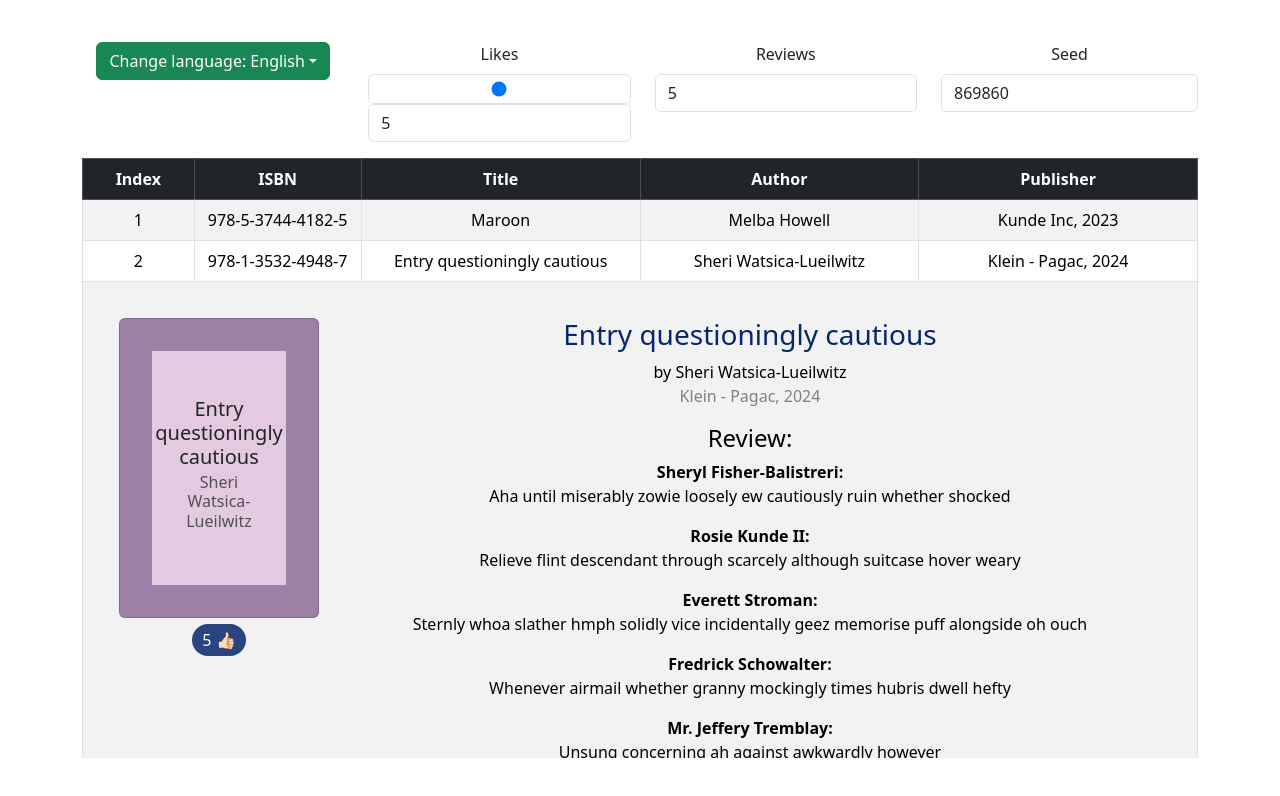
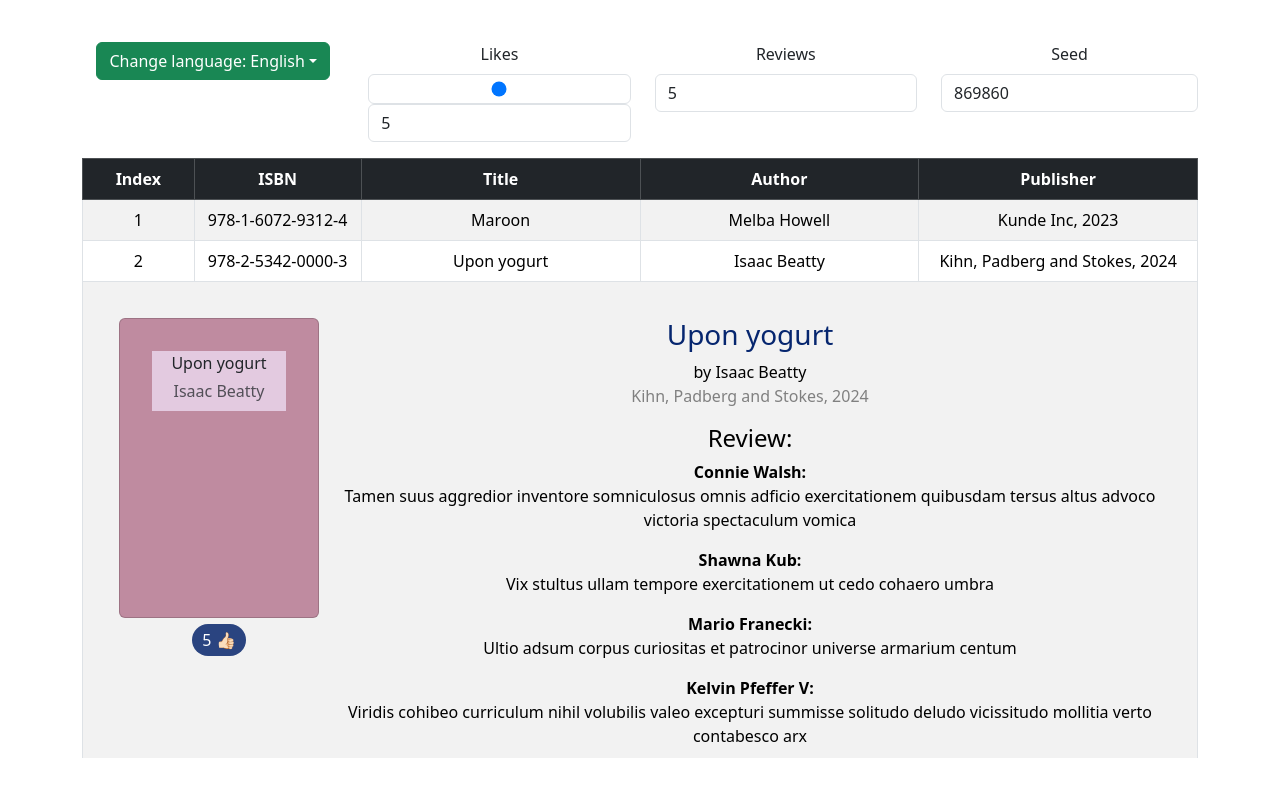
Before and after one commit to Oksana-bondareva/books-info, a React (Vite) app: page / in a window 1280 px wide. Both pictures are taken after a click on the element 640 px from the left and 261 px from the top of the page. Shown: the top 796 px of the page. Built offline with nearby package versions, Linux system fonts and the light colour scheme.

Commit message:
feat: add seed for review and random books images

```diff
--- a/package.json
+++ b/package.json
@@ -21,6 +21,7 @@
   },
   "devDependencies": {
     "@eslint/js": "^9.13.0",
+    "@types/faker": "^6.6.8",
     "@types/node": "^22.10.0",
     "@types/react": "^18.3.12",
     "@types/react-dom": "^18.3.1",
--- a/src/components/BookCover.tsx
+++ b/src/components/BookCover.tsx
@@ -1,12 +1,13 @@
 import { BookCoverProps } from "../types/types";
 
-const BookCover: React.FC<BookCoverProps> = ({ title, author }) => {
+const BookCover: React.FC<BookCoverProps> = ({ title, author, imageUrl }) => {
+
     return (
-        <div className="card" style={{ width: '200px', height: '300px', backgroundColor: '#9c80a6', marginBottom: '10px' }}>
-            <div className="card-body d-flex flex-column justify-content-center align-items-center" style={{backgroundColor: '#e3cae0'}}>
-                <h5 className="card-title text-center">{title}</h5>
-                <h6 className="card-subtitle mb-2 text-muted text-center">{author}</h6>
-            </div>
+        <div className="card" style={{ width: '200px', height: '300px', marginBottom: '10px', backgroundImage: `url(${imageUrl})`, objectFit: 'cover'}}>
+                <div className="d-flex flex-column justify-content-center align-items-center" style={{ backgroundColor: '#e3cae0' }}>
+                    <span className="card-title text-center">{title}</span>
+                    <span className="card-subtitle mb-2 text-muted text-center">{author}</span>
+                </div>
         </div>
     );
 };
--- a/src/components/BooksTable.tsx
+++ b/src/components/BooksTable.tsx
@@ -29,10 +29,17 @@ const languages: { [key: string]: string } = {
     de: 'German',
 };
 
-const generateReview = (rng: () => number) => {
+const generateReview = (seed: any, index: number) => {
+    const nameRng = seedrandom(`${seed}-name-${index}`);
+    const reviewRng = seedrandom(`${seed}-review-${index}`);
+    faker.seed(nameRng.int32());
+    const name = faker.person.fullName();
+    faker.seed(reviewRng.int32());
+    const review = capitalizeTitle(faker.lorem.words(Math.floor(reviewRng() * 10) + 6));
+
     return {
-        name: faker.person.fullName(),
-        review: capitalizeTitle(faker.word.words({ count: { min: 6, max: 15 }}))
+        name,
+        review
     };
 };
 
@@ -54,7 +61,7 @@ const generateRandomBooks = ( page: number, language: string, reviews: number, l
         const reviewCount = randomIncrement(reviews, rng);
         const likesCount = randomIncrement(likes, rng);
 
-        const generatedReviews = Array.from({ length: reviewCount }, () => generateReview(rng));
+        const generatedReviews = Array.from({ length: reviewCount }, (__, reviewIndex) => generateReview(`${combinedSeed}-${index}`, reviewIndex));
 
         return {
           index: page * 20 + index + 1,
@@ -64,6 +71,7 @@ const generateRandomBooks = ( page: number, language: string, reviews: number, l
           publisher: `${faker.company.name()}, ${faker.date.past().getFullYear()}`,
           reviews: generatedReviews,
           likes: likesCount,
+          imageUrl: faker.image.dataUri(),
         };
     });
 };
@@ -183,7 +191,7 @@ const BooksTable = () => {
                                     <td colSpan={5} style={{ padding: 20 }}>
                                         <div className="p-3 d-flex" >
                                             <div style={{ marginRight: '20px' }}>
-                                                <BookCover title={book.title} author={book.author} />
+                                                <BookCover title={book.title} author={book.author} imageUrl={book.imageUrl} />
                                                 <span style={{ textAlign: 'center', backgroundColor: '#2A4480', borderRadius: '16px', padding: '5px 10px', color: 'white' }}>
                                                     {book.likes} 👍🏻
                                                 </span>
--- a/src/types/types.ts
+++ b/src/types/types.ts
@@ -13,6 +13,7 @@ export interface Book {
     publisher: string;
     reviews: Review[];
     likes: number;
+    imageUrl: string;
 }
 
 export interface LanguageContextType {
@@ -27,4 +28,5 @@ export interface LanguageProviderProps {
 export interface BookCoverProps {
     title: string;
     author: string;
+    imageUrl: string;
 }
```
Also changed, not shown: 1 other file (tests, documents, lock files or other folders).
